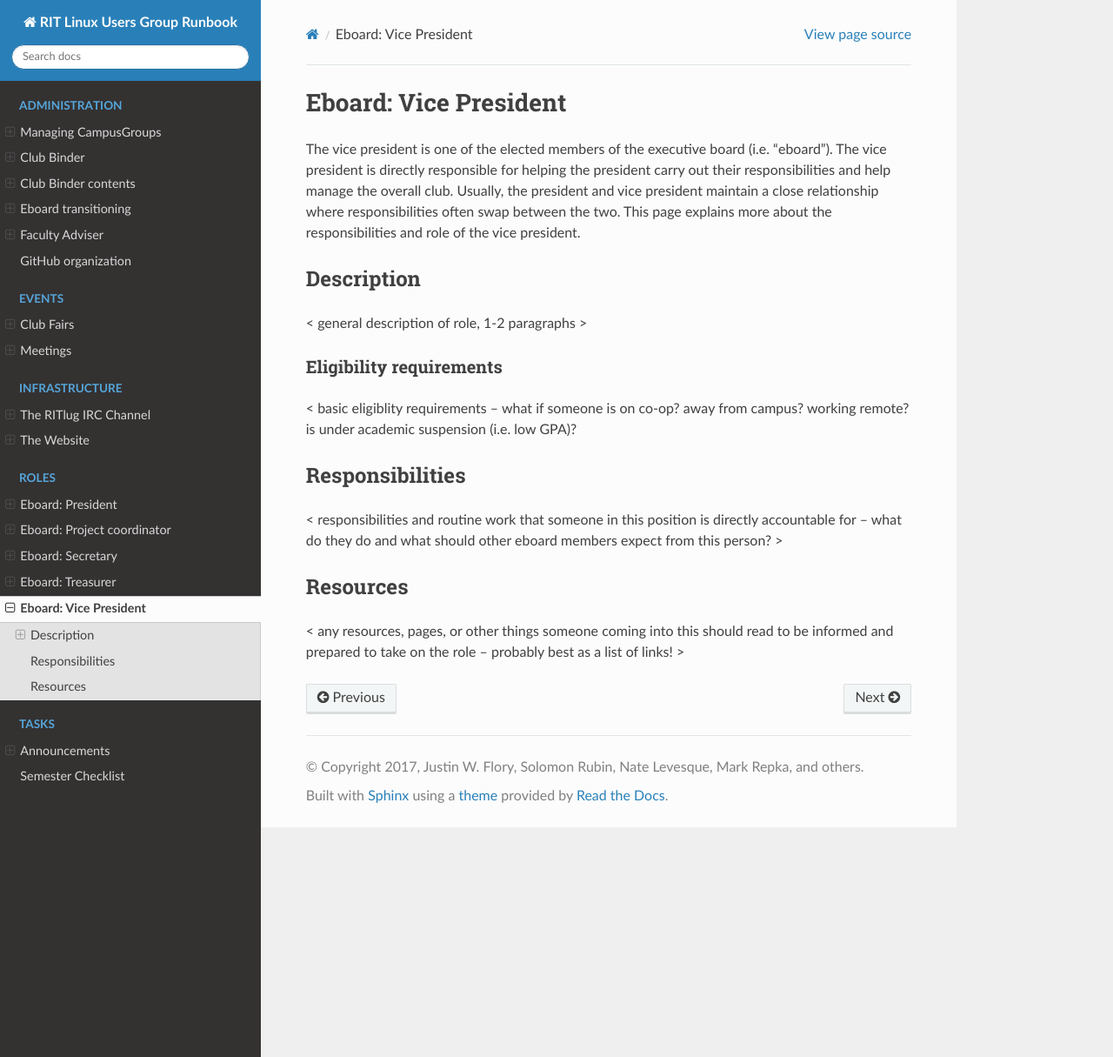
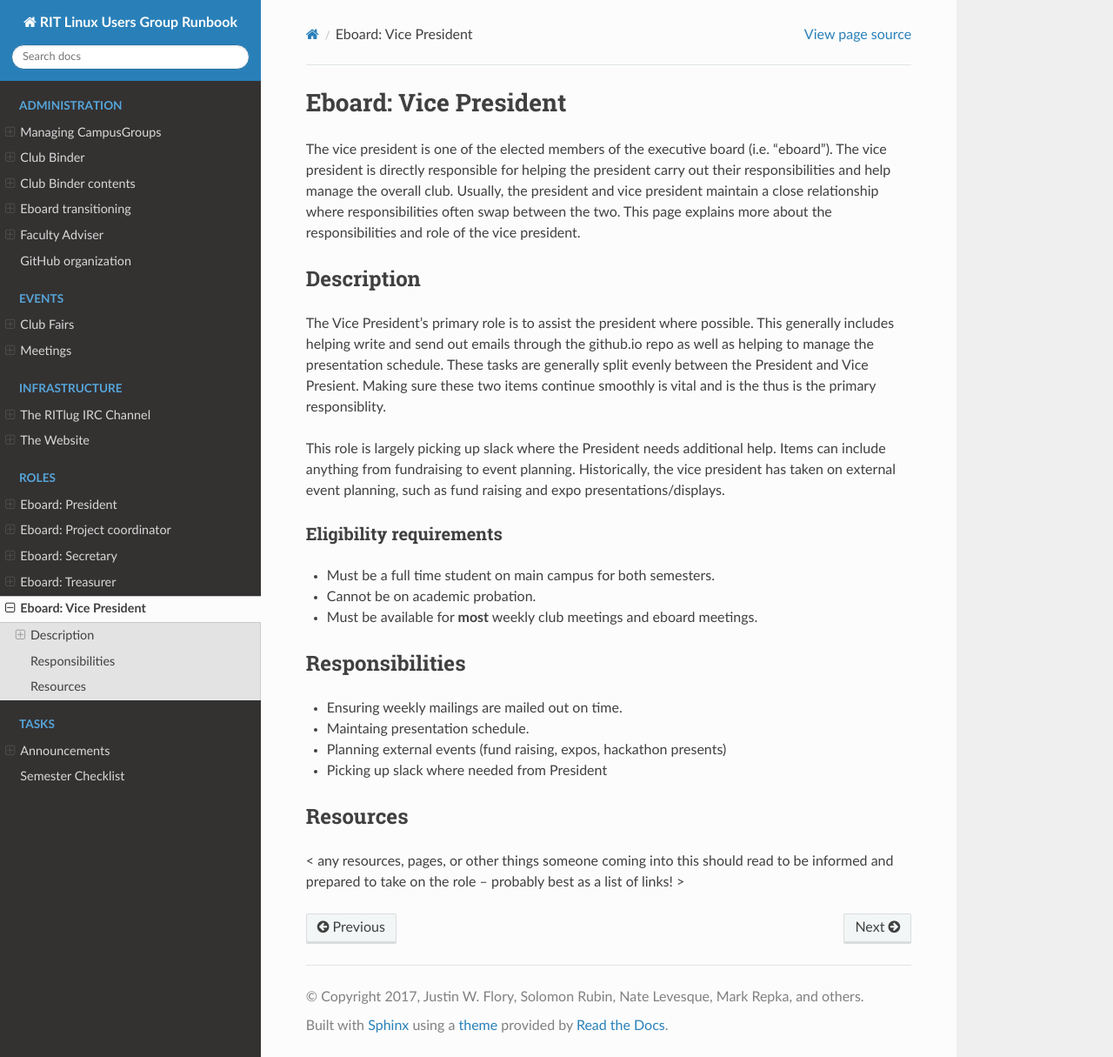
Before and after one commit to RITlug/runbook, a Sphinx documentation site: the page built from docs/roles/vice-president.rst, in a window 1280 px wide and 1215 px high. Shown: the whole window at 87% size. Built offline with Sphinx 7.4.7 and the Read the Docs theme 2.0.0, drawn with Linux system fonts in a browser that asks for light colours; formulas are drawn with MathJax 3.

Commit message:
Add VP roll info

```diff
--- a/docs/roles/vice-president.rst
+++ b/docs/roles/vice-president.rst
@@ -12,22 +12,27 @@ responsibilities and role of the vice president.
 Description
 -----------
 
-< general description of role, 1-2 paragraphs >
+The Vice President's primary role is to assist the president where possible. This generally includes helping write and send out emails through the github.io repo as well as helping to manage the presentation schedule. These tasks are generally split evenly between the President and Vice Presient. Making sure these two items continue smoothly is vital and is the thus is the primary responsiblity.
+
+This role is largely picking up slack where the President needs additional help. Items can include anything from fundraising to event planning. Historically, the vice president has taken on external event planning, such as fund raising and expo presentations/displays.
 
 
 Eligibility requirements
 ^^^^^^^^^^^^^^^^^^^^^^^^
 
-< basic eligiblity requirements – what if someone is on co-op? away from
-campus? working remote? is under academic suspension (i.e. low GPA)?
+* Must be a full time student on main campus for both semesters.
+* Cannot be on academic probation.
+* Must be available for **most** weekly club meetings and eboard meetings.
+
 
 
 Responsibilities
 ----------------
 
-< responsibilities and routine work that someone in this position is directly
-accountable for – what do they do and what should other eboard members expect
-from this person? >
+* Ensuring weekly mailings are mailed out on time.
+* Maintaing presentation schedule.
+* Planning external events (fund raising, expos, hackathon presents)
+* Picking up slack where needed from President
 
 
 Resources
```
